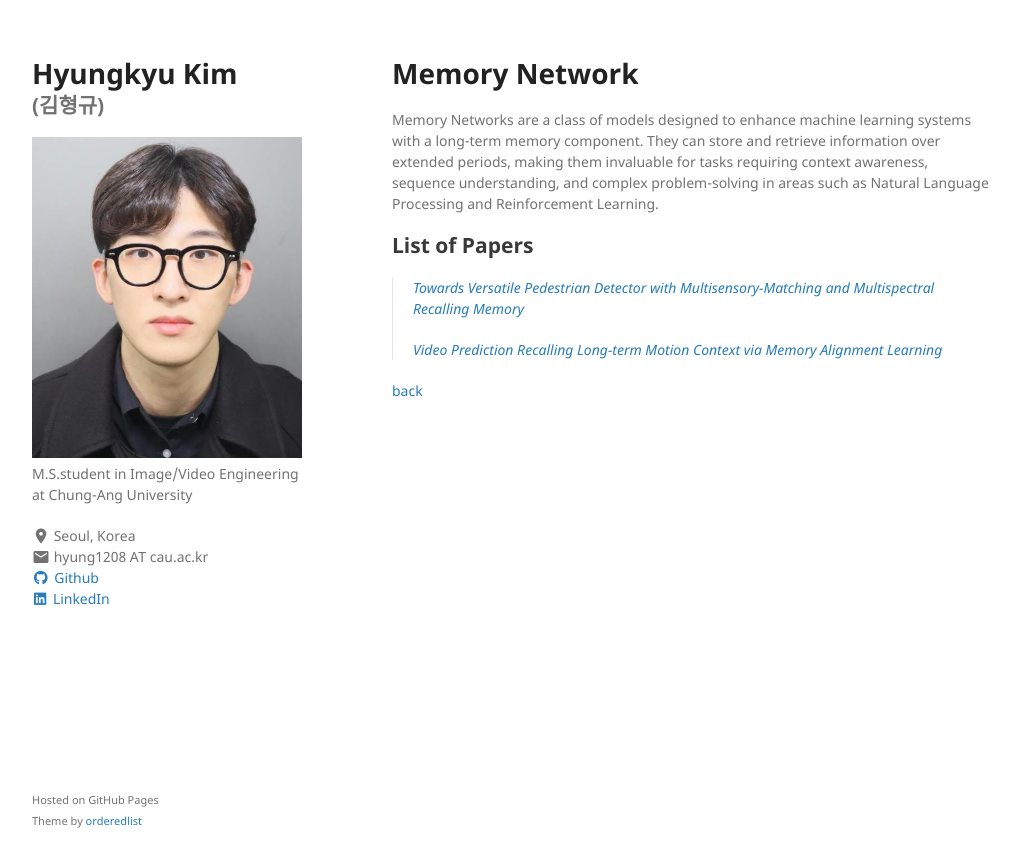
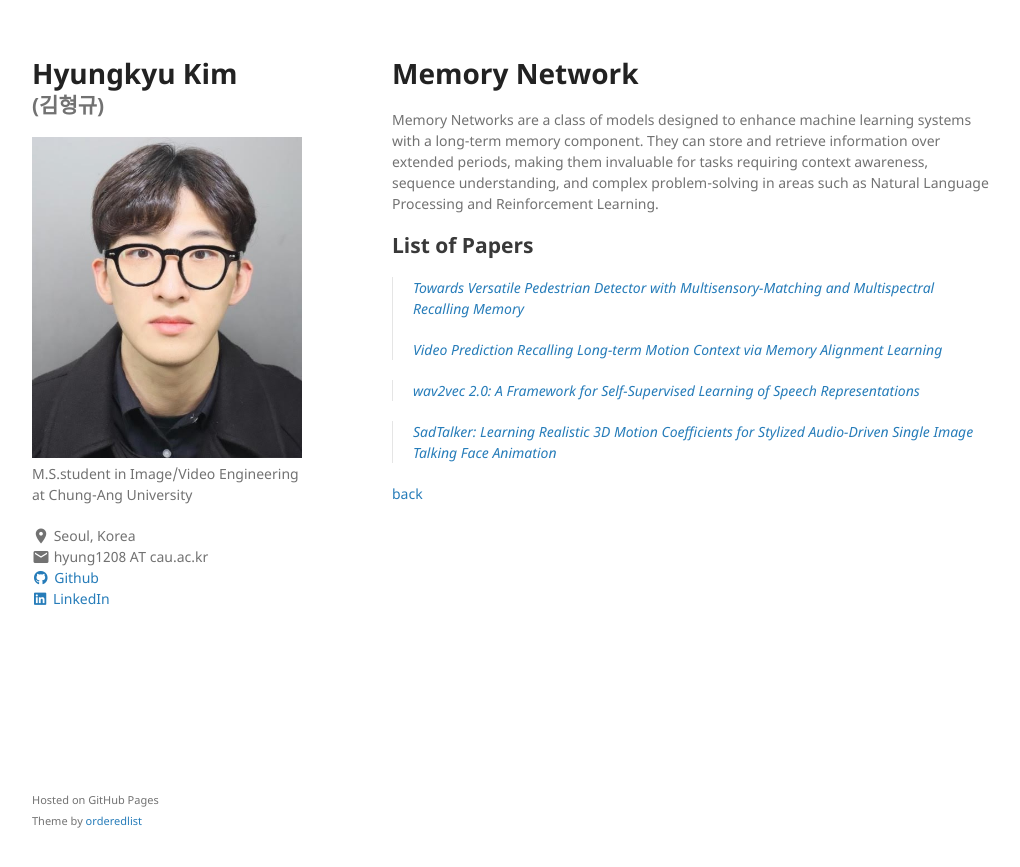
Before and after one commit to kimhyungkyu-1208/HYUNG-KYU-KIM, a Jekyll site: the page built from another_pages/Another_Fields.md, in a window 1280 px wide. Shown: the top 867 px of the page, without its empty margins (128-1148 px from the left). Built offline with Jekyll 4.4.1, drawn with Linux system fonts in a browser that asks for light colours; a style sheet for code colours, icons or effects is not loaded; our own code applies the rules of GitHub Pages for plain Markdown files.

Commit message:
Update
231010-update

```diff
--- a/another_pages/Another_Fields.md
+++ b/another_pages/Another_Fields.md
@@ -12,4 +12,8 @@ Memory Networks are a class of models designed to enhance machine learning syste
 >
 > [Video Prediction Recalling Long-term Motion Context via Memory Alignment Learning](https://arxiv.org/abs/2104.00924)
 
+> [wav2vec 2.0: A Framework for Self-Supervised Learning of Speech Representations](https://arxiv.org/abs/2006.11477)
+
+> [SadTalker: Learning Realistic 3D Motion Coefficients for Stylized Audio-Driven Single Image Talking Face Animation](https://arxiv.org/abs/2211.12194)
+
 [back](../index.html)
```
Also changed, not shown: another_pages/Speech-Driven3DFacialAnimation.md (+2 -0 lines), 1 other file.
